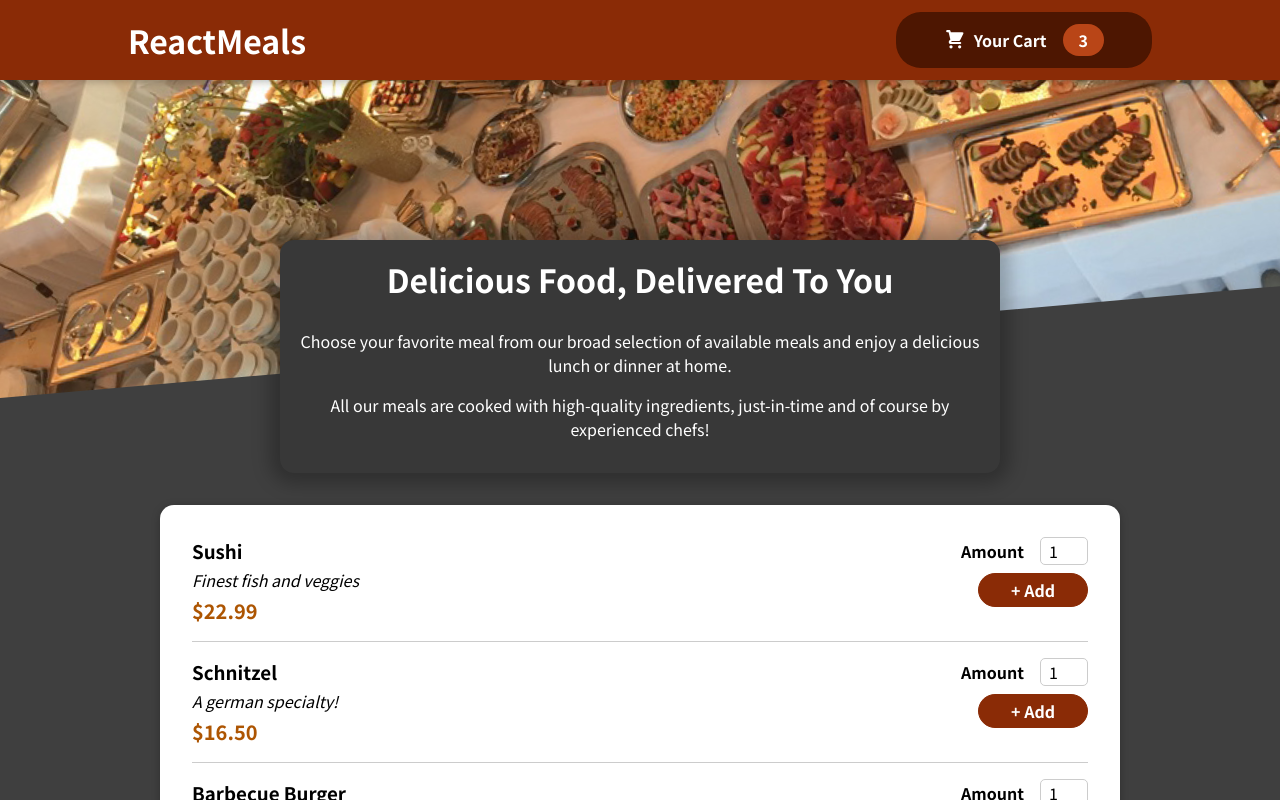
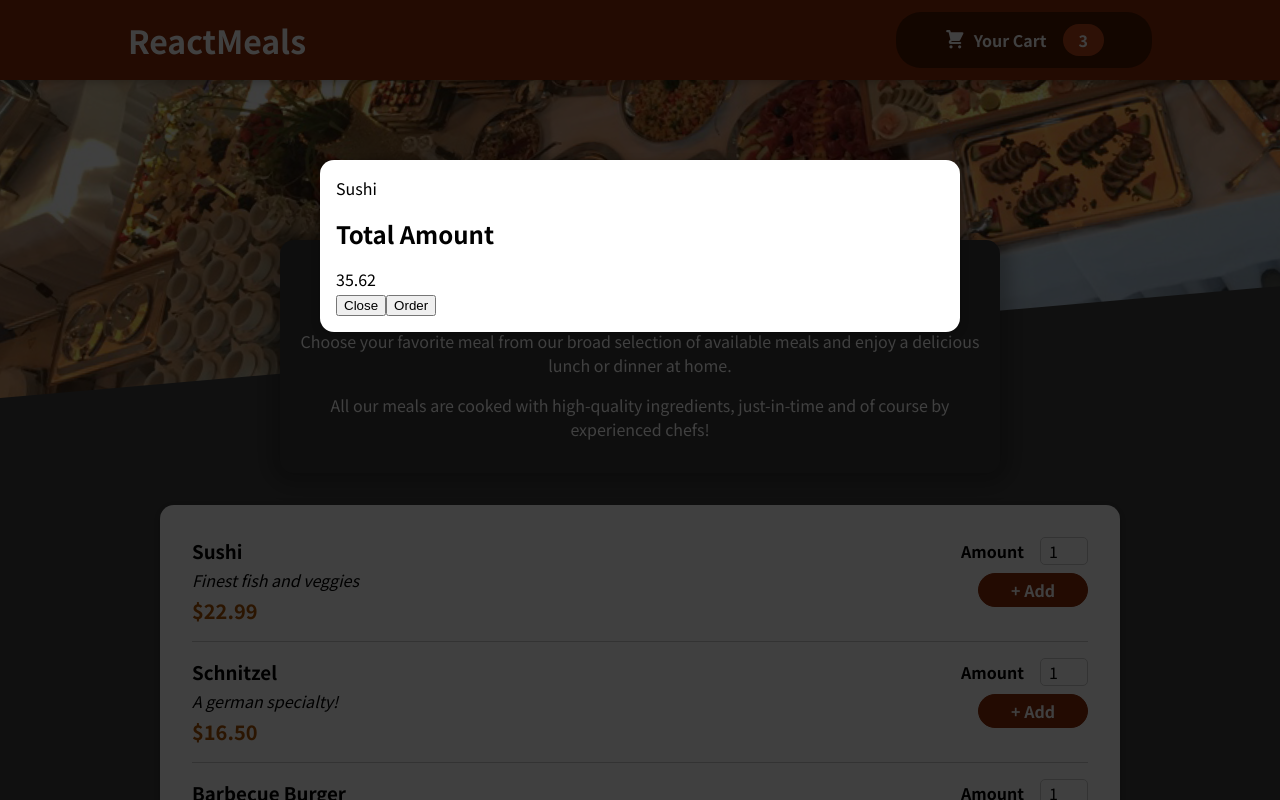
Before and after one commit to Sahil3M3/Restaurant-App, a React (Create React App) app: page / in a window 1280 px wide. Shown: the top 800 px of the page. Built offline with nearby package versions, Linux system fonts and the light colour scheme.

Commit message:
Modal Completed

```diff
--- a/public/index.html
+++ b/public/index.html
@@ -28,6 +28,7 @@
   </head>
   <body>
     <noscript>You need to enable JavaScript to run this app.</noscript>
+    <div id="overlays"></div>
     <div id="root"></div>
     <!--
       This HTML file is a template.
--- a/src/App.js
+++ b/src/App.js
@@ -1,8 +1,10 @@
+import Cart from "./components/Cart/Cart";
 import Header from "./components/Layout/Header"
 import Meals from "./components/Meals/Meals";
 function App() {
   return (
     <>
+    <Cart/>
     <Header/>
     <main>
       <Meals/>
--- /dev/null
+++ b/src/components/Cart/Cart.js
@@ -0,0 +1,22 @@
+import React from 'react'
+import classes from "./Cart.module.css"
+import Modal from '../UI/Modal'
+
+const Cart = (props) => {
+    const cartItem=<ul className={classes['cart-items']}>{[{id:"c1",name:"Sushi" ,amount:2,price:12.20}].map((item)=><li>{item.name}</li>)}</ul>
+  return (
+    <Modal>
+        {cartItem}
+        <div className={classes.total}>
+<span>Total Amount</span>
+      </div>
+<span>35.62</span>
+<div className={classes.action}>
+<button className={classes["button--alt"]}>Close</button>
+<button className={classes.button}>Order</button>
+</div>
+    </Modal>
+  )
+}
+
+export default Cart
--- /dev/null
+++ b/src/components/Cart/Cart.module.css
@@ -0,0 +1,46 @@
+.cart-items {
+    list-style: none;
+    margin: 0;
+    padding: 0;
+    max-height: 20rem;
+    overflow: auto;
+  }
+
+  .total {
+    display: flex;
+    justify-content: space-between;
+    align-items: center;
+    font-weight: bold;
+    font-size: 1.5rem;
+    margin: 1rem 0;
+  }
+
+  .actions {
+    text-align: right;
+  }
+
+  .actions button {
+    font: inherit;
+    cursor: pointer;
+    background-color: transparent;
+    border: 1px solid #8a2b06;
+    padding: 0.5rem 2rem;
+    border-radius: 25px;
+    margin-left: 1rem;
+  }
+
+  .actions button:hover,
+  .actions button:active {
+    background-color: #5a1a01;
+    border-color: #5a1a01;
+    color: white;
+  }
+
+  .actions .button--alt {
+    color: #8a2b06;
+  }
+
+  .actions .button {
+    background-color: #8a2b06;
+    color: white;
+  }
--- /dev/null
+++ b/src/components/UI/Modal.js
@@ -0,0 +1,29 @@
+import React from 'react'
+import classes from "./Modal.module.css"
+import ReactDOM from "react-dom"
+
+const Backdrop=(props)=>{
+    return (
+        <div className={classes.backdrop}>
+
+        </div>
+    )
+}
+
+const ModalOverlays=(props)=>{
+
+    return (<div className={classes.modal}>
+            <div className={classes.content}>{props.children} </div>
+        </div>
+      )
+}
+
+const Modal = (props) => {
+    const portalElment=document.getElementById('overlays')
+  return <>
+{ReactDOM.createPortal(<Backdrop/>,portalElment)}
+{ReactDOM.createPortal(<ModalOverlays>{props.children}</ModalOverlays>,portalElment)}
+  </>
+}
+
+export default Modal
--- /dev/null
+++ b/src/components/UI/Modal.module.css
@@ -0,0 +1,40 @@
+.backdrop {
+    position: fixed;
+    top: 0;
+    left: 0;
+    width: 100%;
+    height: 100vh;
+    z-index: 20;
+    background-color: rgba(0, 0, 0, 0.75);
+  }
+
+  .modal {
+    position: fixed;
+    top: 20vh;
+    left: 5%;
+    width: 90%;
+    background-color: white;
+    padding: 1rem;
+    border-radius: 14px;
+    box-shadow: 0 2px 8px rgba(0, 0, 0, 0.25);
+    z-index: 30;
+    animation: slide-down 300ms ease-out forwards;
+  }
+
+  @media (min-width: 768px) {
+    .modal {
+      width: 40rem;
+      left: calc(50% - 20rem);
+    }
+  }
+
+  @keyframes slide-down {
+    from {
+      opacity: 0;
+      transform: translateY(-3rem);
+    }
+    to {
+      opacity: 1;
+      transform: translateY(0);
+    }
+  }
```
